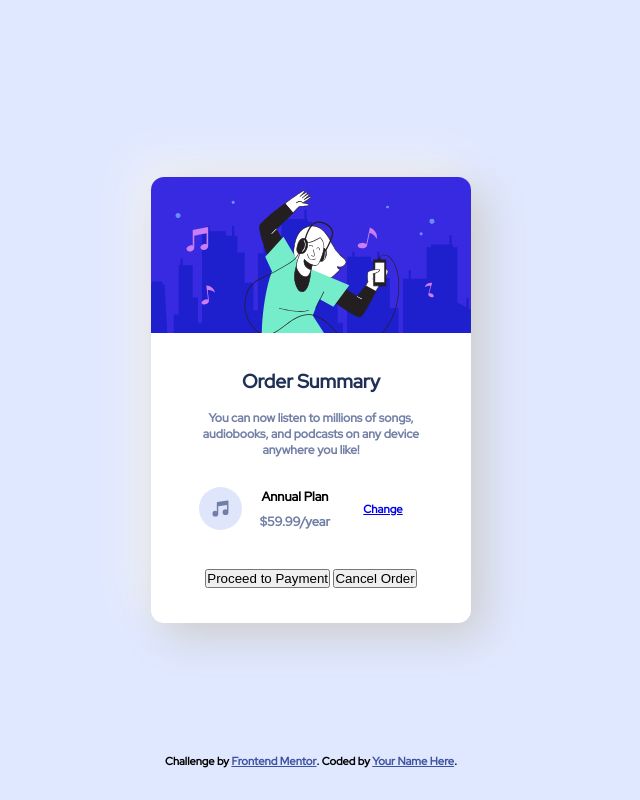
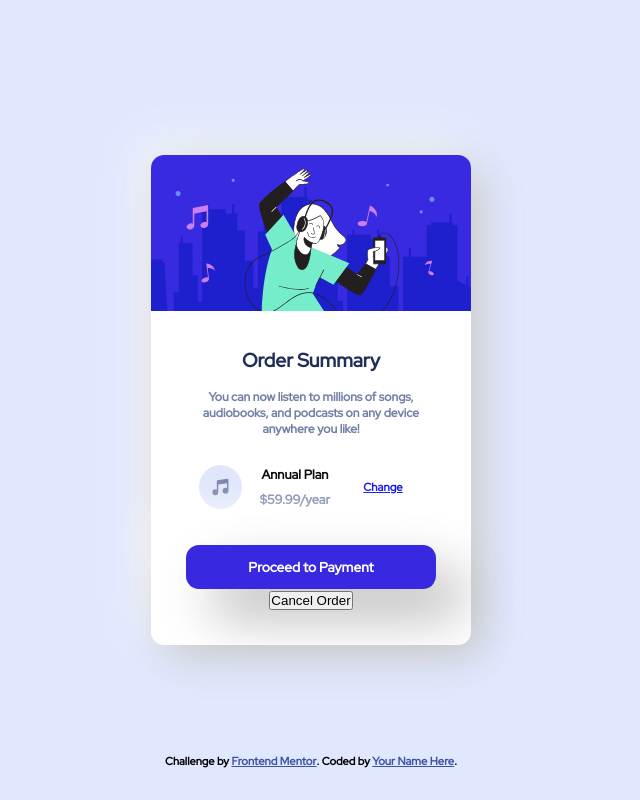
Before and after one commit to utkarsh1311/web-dev-practice, a plain HTML site: page order-summary-component-main/index.html in a window 1280 px wide. Shown: the whole page, without its empty margins (329-969 px from the left). Drawn offline with Linux system fonts and the light colour scheme.

Commit message:
add style to payment button

```diff
--- a/order-summary-component-main/style.css
+++ b/order-summary-component-main/style.css
@@ -17,7 +17,7 @@ body {
 	display: flex;
 	justify-content: center;
 	align-items: center;
-    font-weight: 800;
+	font-weight: 800;
 }
 
 .card {
@@ -97,7 +97,21 @@ body {
 a {
 	margin: 0 auto;
 	font-size: 0.7rem;
-    font-weight: 700;
+	font-weight: 700;
+}
+
+#payment {
+	width: 100%;
+	color: white;
+	padding: 0.8rem 1.5rem;
+	font-size: 0.85rem;
+	font-weight: bolder;
+	font-family: "Red Hat Display", sans-serif;
+	border-radius: 13px;
+	border-width: 0;
+	background: #dadadd;
+	box-shadow: 27px 27px 54px #b5b5b7, -27px -27px 54px #ffffff;
+	background-color: hsl(245, 75%, 52%);
 }
 
 .attribution {
```
